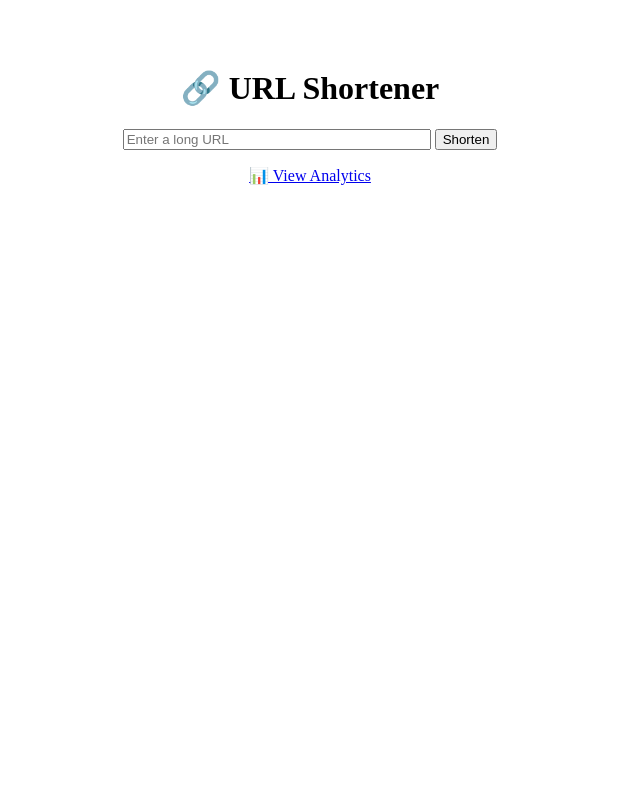
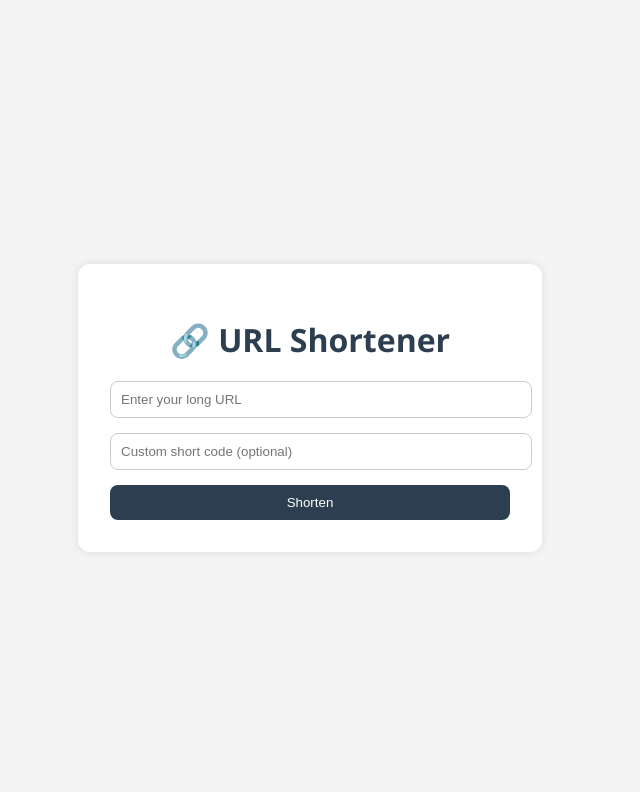
Before and after one commit to nagasrireddy/url-shortener, a Flask app: page / in a window 1280 px wide. Shown: the top 792 px of the page, without its empty margins (330-970 px from the left). Before the commit the page ends 185 px from the top, so only its background shows below. Run offline with Flask 3, Linux system fonts and the light colour scheme.

Commit message:
Connect style.css to index.html

```diff
--- a/templates/index.html
+++ b/templates/index.html
@@ -1,40 +1,28 @@
 <!DOCTYPE html>
-<html>
+<html lang="en">
 <head>
-    <title>URL Shortener</title>
+  <meta charset="UTF-8">
+  <title>URL Shortener</title>
+  <link rel="stylesheet" href="{{ url_for('static', filename='style.css') }}">
 </head>
-<body style="text-align: center; padding-top: 40px;">
+<body>
+  <div class="container">
     <h1>🔗 URL Shortener</h1>
 
-    <form method="POST">
-        <input type="text" name="original_url" placeholder="Enter a long URL" style="width: 300px;" required>
-        <input type="submit" value="Shorten">
+    <form action="/" method="POST">
+      <input type="url" name="long_url" placeholder="Enter your long URL" required>
+
+      <input type="text" name="custom_code" placeholder="Custom short code (optional)">
+
+      <button type="submit">Shorten</button>
     </form>
 
-    {% if message %}
-    {% if '❌' in message %}
-        <p style="color: red;">{{ message }}</p>
-    {% else %}
-        <p style="color: green;">{{ message }}</p>
+    {% if short_url %}
+    <div class="result">
+      <p>Short URL:</p>
+      <a href="{{ short_url }}" target="_blank">{{ short_url }}</a>
+    </div>
     {% endif %}
-{% endif %}
-
-    {% if short_url %}
-        <p>Shortened URL:</p>
-        <input type="text" id="shortUrl" value="{{ short_url }}" readonly style="width: 300px;">
-        <button onclick="copyURL()">📋 Copy</button>
-        <p id="copyMsg" style="color: green;"></p>
-    {% endif %}
-
-    <p><a href="/analytics">📊 View Analytics</a></p>
-
-    <script>
-        function copyURL() {
-            const copyText = document.getElementById("shortUrl");
-            copyText.select();
-            document.execCommand("copy");
-            document.getElementById("copyMsg").innerText = "✅ Copied to clipboard!";
-        }
-    </script>
+  </div>
 </body>
 </html>
```
